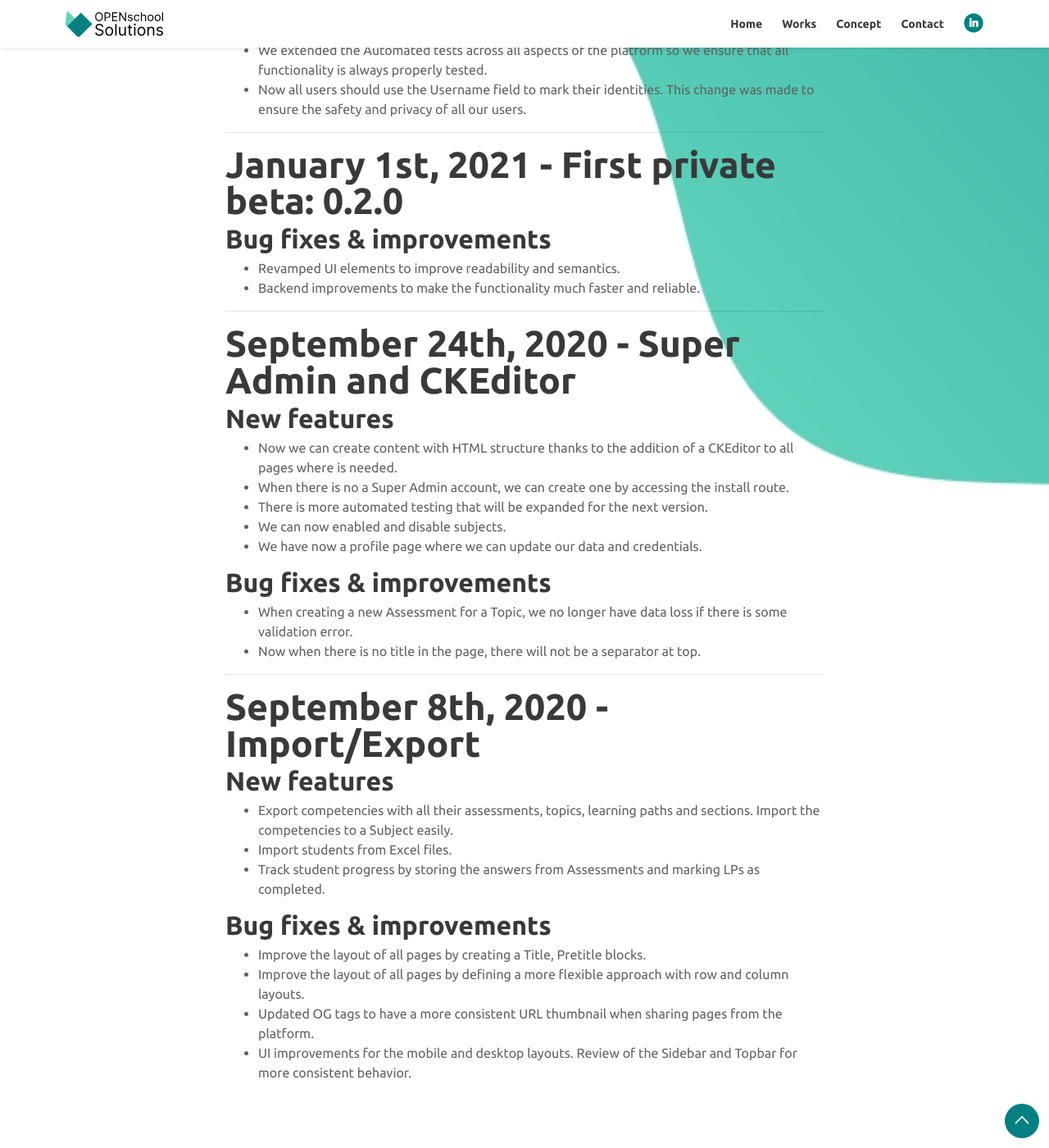
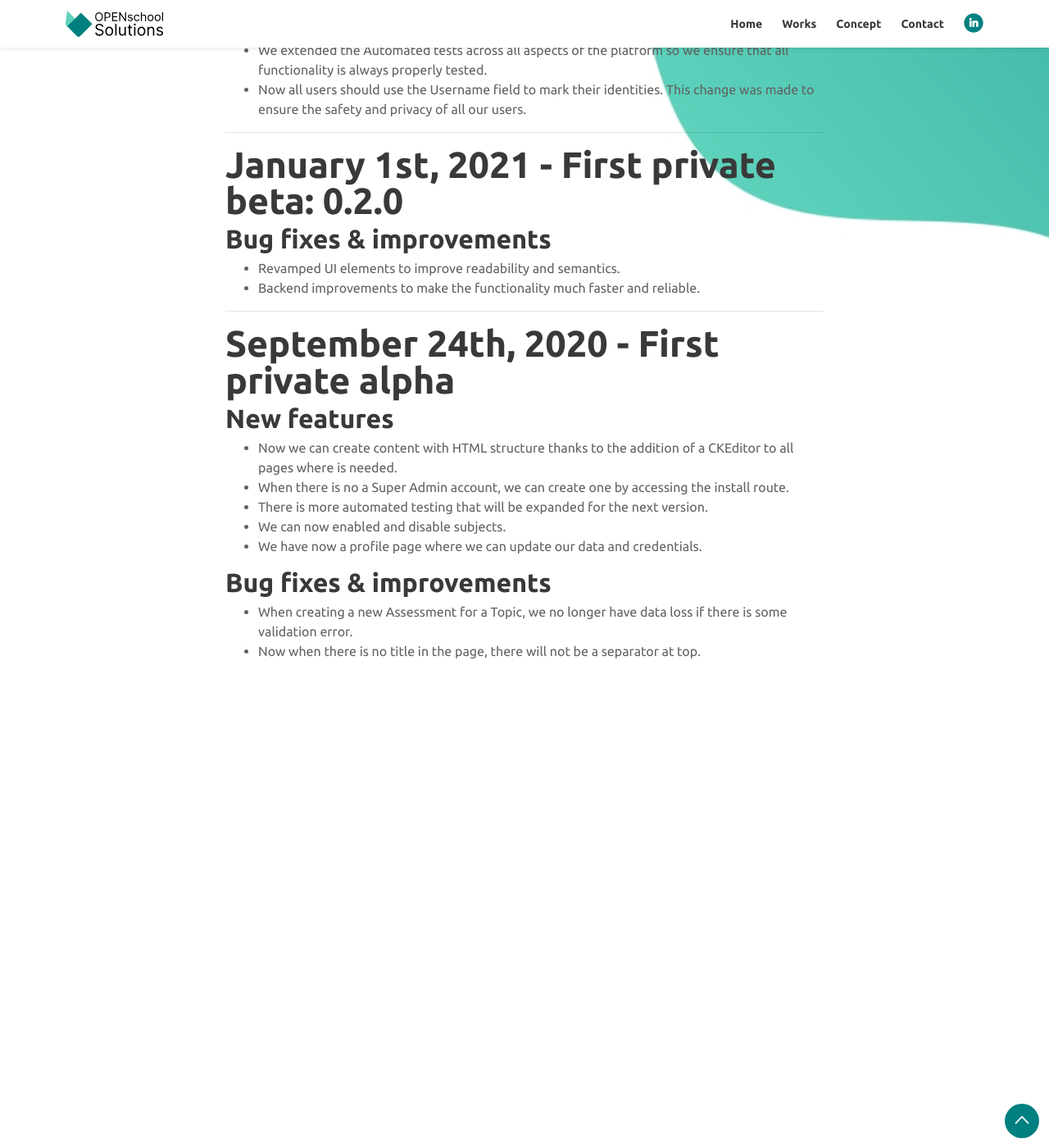
Before and after one commit to openschoolsolutions/openschoolsolutions.github.io, a Jekyll site: the page built from changelog.html, in a window 1280 px wide and 1400 px high, scrolled down 753 px. Shown: the whole window at 82% size. Built offline with Jekyll 4.4.1, drawn with Linux system fonts in a browser that asks for light colours.

```diff
--- a/changelog.html
+++ b/changelog.html
@@ -64,7 +64,7 @@
 						</ul>
 					</div>
 					<hr>
-					<h2>September 24th, 2020 - Super Admin and CKEditor</h2>
+					<h2>September 24th, 2020 - First private alpha</h2>
 					<div>
 						<h3>New features</h3>
 						<ul>
@@ -96,40 +96,6 @@
 							</li>
 						</ul>
 					</div>
-					<hr>
-					<h2>September 8th, 2020 - Import/Export</h2>
-					<div>
-						<h3>New features</h3>
-						<ul>
-							<li>
-								Export competencies with all their assessments, topics, learning paths and sections. Import the
-								competencies to a Subject easily.
-							</li>
-							<li>
-								Import students from Excel files.
-							</li>
-							<li>
-								Track student progress by storing the answers from Assessments and marking LPs as completed.
-							</li>
-						</ul>
-						<h3>Bug fixes & improvements</h3>
-						<ul>
-							<li>
-								Improve the layout of all pages by creating a Title, Pretitle blocks.
-							</li>
-							<li>
-								Improve the layout of all pages by defining a more flexible approach with row and column
-								layouts.
-							</li>
-							<li>
-								Updated OG tags to have a more consistent URL thumbnail when sharing pages from the platform.
-							</li>
-							<li>
-								UI improvements for the mobile and desktop layouts. Review of the Sidebar and Topbar for more
-								consistent behavior.
-							</li>
-						</ul>
-					</div>
 				</div>
 			</div>
 		</div>
```
Also changed, not shown: _layouts/post.html (+28 -95 lines).
